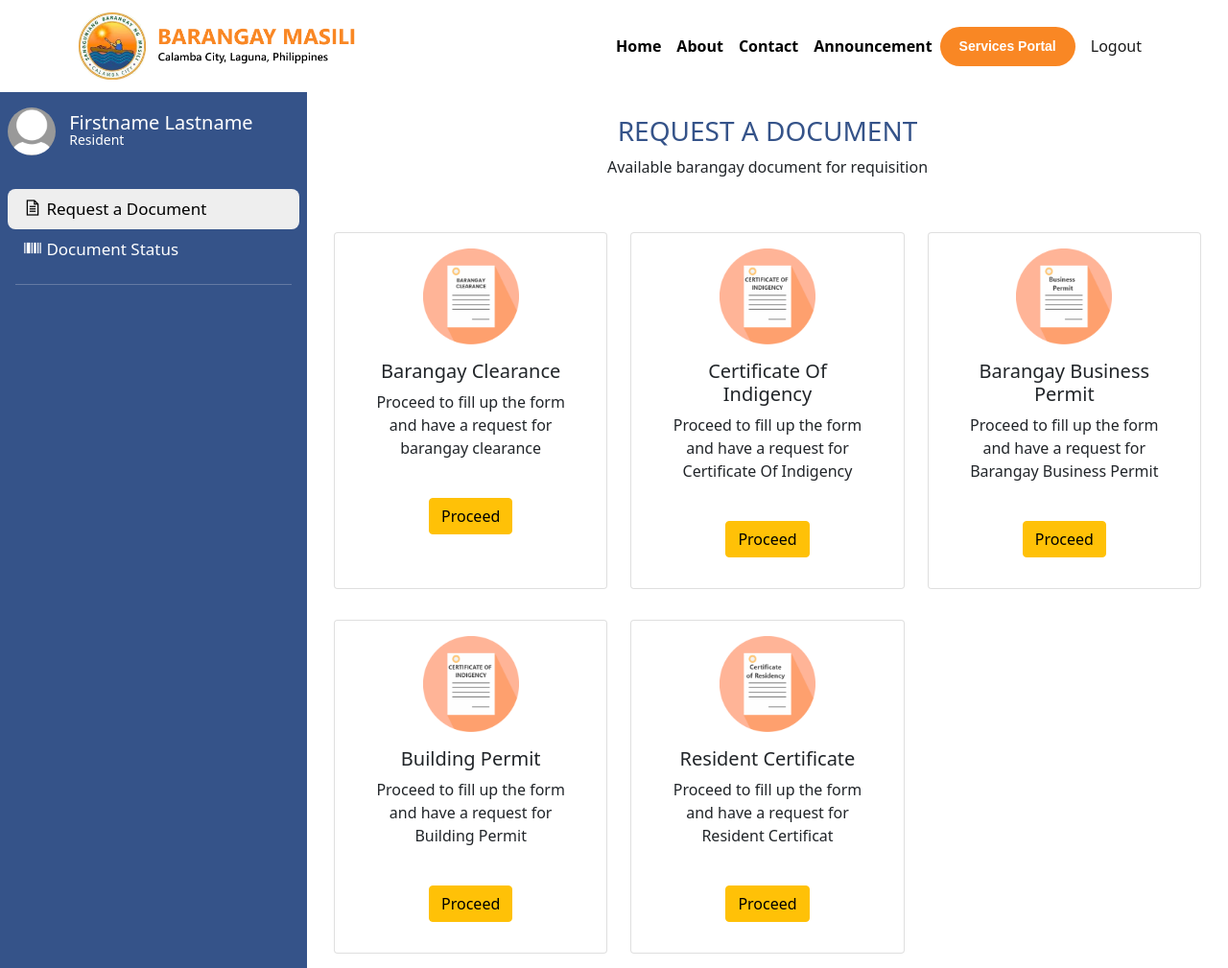
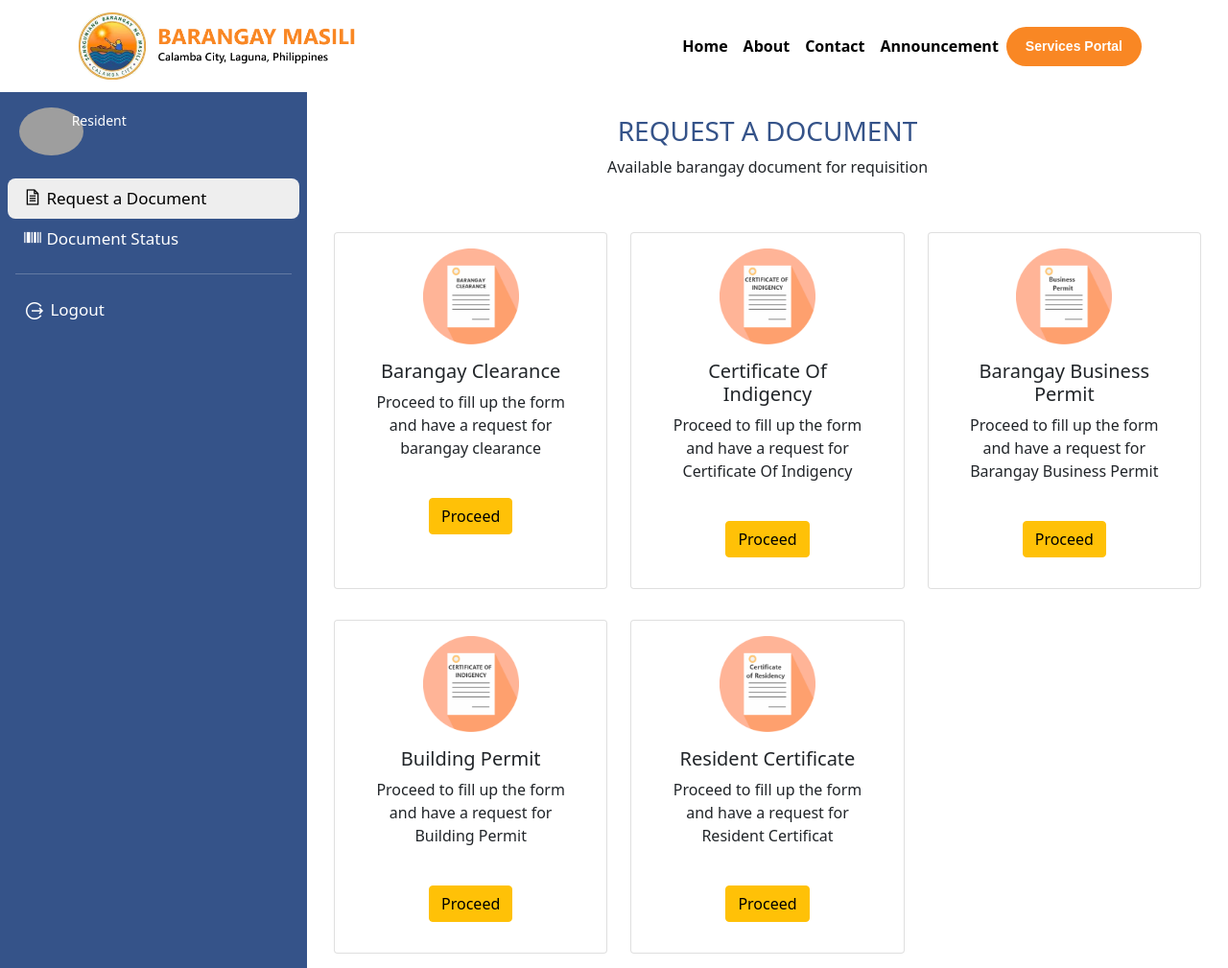
Before and after one commit to brianbrillo30/masili-system-version-2, a Django app: a page that uses templates/UsersideTemplate/ServicePortalBase.html in a window 1280 px wide. Shown: the top 1009 px of the page at 96% size. Run offline with Django 3.2, Linux system fonts and the light colour scheme; the visitor is signed in with stand-in values (Sample User, id 1); data that the repository does not hold is empty; some libraries are stand-ins or nearby versions; grey boxes are pictures that could not be loaded.

Commit message:
Initial Commit

```diff
--- a/apps/AdminLogin/views.py
+++ b/apps/AdminLogin/views.py
@@ -27,6 +27,7 @@
         return redirect(reverse('resident_list'))
 
     return render(request, "admin_login.html")
+
 # def adminLogin(request):
 
 #     if request.method == 'POST':
--- /dev/null
+++ b/apps/UserPortal/context_processors.py
@@ -0,0 +1,5 @@
+def add_variable_to_context(request):
+    userinfo = request.user
+    return {
+        'userinfo': userinfo
+    }
--- a/apps/UserPortal/urls.py
+++ b/apps/UserPortal/urls.py
@@ -4,6 +4,7 @@
 
 urlpatterns = [
     path('Home/', home, name='home'),
+    path ('About/', about, name='about'),
     path ('Login/', userLogin, name='userLogin'),
     path ('ServicePortal/', servicesPortal, name='service_portal'),
     path('User Logout/', userLogout, name='userLogout'),
--- a/apps/UserPortal/views.py
+++ b/apps/UserPortal/views.py
@@ -1,14 +1,11 @@
+from atexit import register
 from django.shortcuts import render, redirect
 from django.urls import reverse
 from django.contrib.auth import login, logout, authenticate
 from django.contrib import messages
 from .decorators import unauthenticated_user
 from django.views.decorators.cache import cache_control
-# from django.shortcuts import render, redirect
-# from django.urls import reverse
-# from django.contrib.auth import logout, login, authenticate
-# from django.contrib import messages
-# from .decorators import unauthenticated_user
+
 # Create your views here.
 
 
@@ -44,38 +41,6 @@
 def userLogout(request):
      logout(request)
      return redirect(reverse('home'))
-#     return render(request, "UsersideTemplate/login.html")
-# def index(request):
-#     return render(request, "UsersideTemplate/index.html")
 
-# def about(request):
-#     return render(request, "UsersideTemplate/about.html")
-
-# def ServicesPortal(request):
-#     return render(request, "UsersideTemplate/service_portal.html")
-
-# def userLogout(request):
-#     logout(request)
-#     return redirect(reverse('index'))
-
-# @unauthenticated_user
-# def userLogin(request):
-
-#     if request.method == 'POST':
-#         username = request.POST['username']
-#         password = request.POST['password']
-
-#         resident = authenticate(request, username = username, password = password )
-
-#         if not resident:
-#             messages.add_message(request, messages.ERROR, 'Invalid username or password !')
-#             return render(request, "UsersideTemplate/login.html")
-
-#         login(request, resident)
-
-#         return redirect(reverse('service_portal'))
-
-#     return render(request, "UsersideTemplate/login.html")
-
-# def services(request):
-#     return render(request, "UsersideTemplate/services.html")
+def about(request):
+    return render(request, "UsersideTemplate/about.html")
--- a/project/settings.py
+++ b/project/settings.py
@@ -54,6 +54,7 @@
                 'django.template.context_processors.request',
                 'django.contrib.auth.context_processors.auth',
                 'django.contrib.messages.context_processors.messages',
+                'apps.UserPortal.context_processors.add_variable_to_context',
             ],
         },
     },
@@ -70,7 +71,7 @@
         'ENGINE': 'django.db.backends.postgresql_psycopg2',
         'NAME': 'db_masili',
         'USER': 'postgres',
-        'PASSWORD': 'petermamaril',
+        'PASSWORD': 'admin',
         'HOST': 'localhost'
     }
 }
@@ -126,7 +127,7 @@
 
 
 EMAIL_BACKEND = 'django.core.mail.backends.smtp.EmailBackend'
-EMAIL_HOST = "smtp.gmail.com"
+EMAIL_HOST = 'smtp.gmail.com'
 EMAIL_USE_TLS = True
 EMAIL_PORT = 587
 EMAIL_HOST_USER = 'barangaymasili@gmail.com'
--- a/templates/UsersideTemplate/ServicePortalBase.html
+++ b/templates/UsersideTemplate/ServicePortalBase.html
@@ -47,7 +47,7 @@
           <a type="button" class="btn-theme -btn1" href="{% url 'service_portal' %}">Services Portal</a>
         </li>
 
-        <a class="nav-link active" aria-current="page" href="{% url 'userLogout' %}">Logout</a>
+
 
       </ul>
     </div>
@@ -59,15 +59,18 @@
         <div class="sidebar" id="side_nav" style="background-color: #355389;">
             <div class="header-box px-2 pt-3 pb-4 d-flex justify-content-between">
 
+
+              <div class="container">
                 <div class="row">
-                    <div class="col-2">
-                        <div><img class="rounded-circle" src="{%static 'img/default_profile_pic.jpg' %}" height="50"></div>
-                    </div>
-                    <div class="col-10 px-4 pt-1">
-                        <div class=""><h5 class="" style="color: #ffff;">Firstname Lastname</h5></div>
-                        <div class="" style="margin-top: -15px;"><p class="text-white"><small>Resident</small></p></div>
-                    </div>
+                  <div class="col-2">
+                    <img class="rounded-circle" src="media/{{userinfo.residentsinfo.image}}" height="50">
+                  </div>
+                  <div class="col-10 pt-2 ps-3">
+                    <div class=""><h5 class="" style="color: #ffff;"> {{userinfo.residentsinfo.firstname}} {{userinfo.residentsinfo.lastname}}</h5></div>
+                    <div class="" style="margin-top: -15px;"><p class="text-white"><small>Resident</small></p></div>
+                  </div>
                 </div>
+              </div>
 
                 <button class="btn d-md-none d-block close-btn px-1 py-0 text-white"><i class="las la-bars fs-5"></i></button>
 
@@ -78,6 +81,12 @@
                 <li class=""><a href="#" class="text-decoration-none px-3 py-2 d-block"><i class="las la-barcode fs-5"></i> Document Status</a></li>
             </ul>
             <hr class="h-color mx-3">
+
+            <ul class="list-unstyled px-2" >
+              <li class="" >
+                <a href="{% url 'userLogout' %}" class="text-decoration-none px-3 py-2 d-block" ><i class="las la-sign-out-alt fs-4" style="vertical-align: middle;"></i> Logout</a></li>
+
+            </ul>
         </div>
 
         <div class="content">
--- a/templates/UsersideTemplate/base.html
+++ b/templates/UsersideTemplate/base.html
@@ -27,11 +27,11 @@
     <div class="collapse navbar-collapse" id="navbarNav">
       <ul class="navbar-nav ms-auto">
         <li class="nav-item">
-          <a class="nav-link" href="" style="font-weight: 600; color:black">Home</a>
+          <a class="nav-link" href="{% url 'home' %}" style="font-weight: 600; color:black">Home</a>
         </li>
 
         <li class="nav-item">
-          <a class="nav-link" href="" style="font-weight: 600; color:black">About</a>
+          <a class="nav-link" href="{% url 'about' %}" style="font-weight: 600; color:black">About</a>
         </li>
 
         <li class="nav-item">
```
Also changed, not shown: apps/ResidentManagement/views.py (+10 -7 lines).
